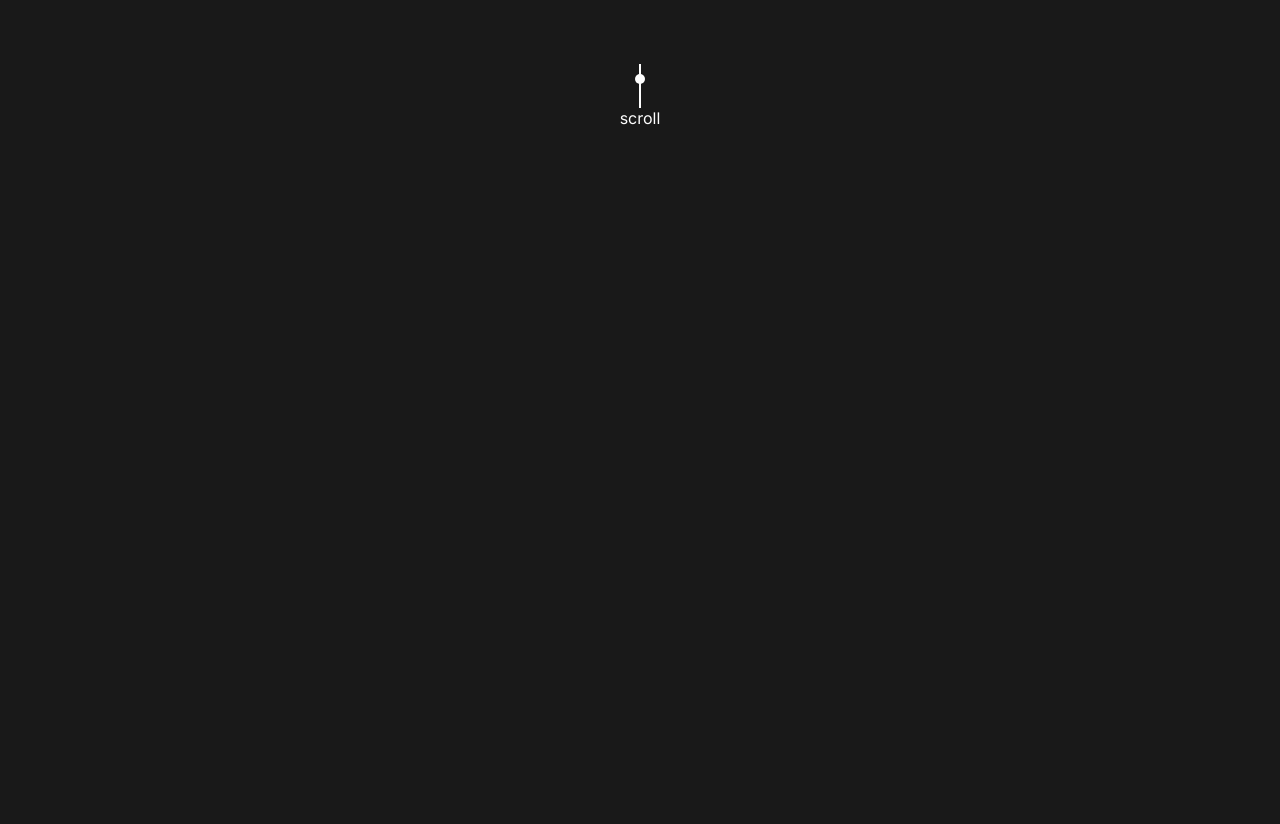
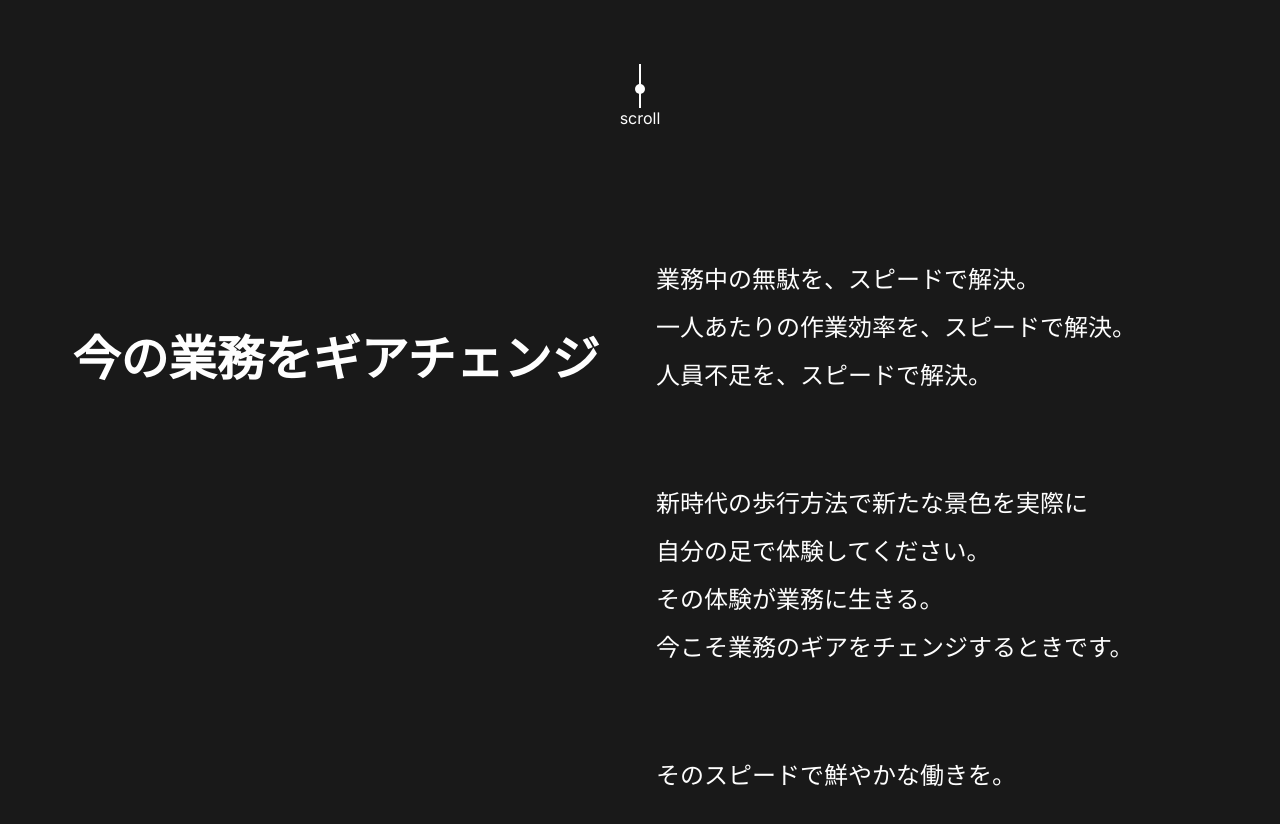
Before and after one commit to RikutoOgaki/quickworkWeb, a Next.js app: page / in a window 1280 px wide. Shown: the part 640-1464 px from the top of the page. Before the commit the page ends 800 px from the top, so only its background shows below. Built offline with nearby package versions, Linux system fonts and the light colour scheme.

Commit message:
OverView仮完成

```diff
--- a/src/app/page.tsx
+++ b/src/app/page.tsx
@@ -6,6 +6,7 @@ import Button from '@/components/Button'
 import Header from '@/components/Header'
 import ScrollEffect from "@/components/ScrollEffect";
 import MainView from '@/components/MainView'
+import Overview from "@/components/Overview";
 
 export default function Home() {
   return (
@@ -15,6 +16,7 @@ export default function Home() {
         <MainView />
         {/* <Button text="詳しく見る" /> */}
         <ScrollEffect />
+        <Overview />
       </div>
     </>
   );
--- /dev/null
+++ b/src/components/Overview.tsx
@@ -0,0 +1,34 @@
+'use client'
+
+import style from '@/styles/components/overview.module.scss'
+
+export default function Overview() {
+    return (
+        <>
+            <div className={style.overViewWrap}>
+                <div className={style.overViewBox}>
+                    <h2 className={style.overViewTitle}>
+                        今の業務をギアチェンジ
+                    </h2>
+                </div>
+                <div className={style.overViewBox}>
+                    <p className={style.overViewText}>
+                        業務中の無駄を、スピードで解決。<br />
+                        一人あたりの作業効率を、スピードで解決。<br />
+                        人員不足を、スピードで解決。
+                    </p>
+                    <p className={style.overViewText}>
+                        新時代の歩行方法で新たな景色を実際に<br />
+                        自分の足で体験してください。<br />
+                        その体験が業務に生きる。<br />
+                        今こそ業務のギアをチェンジするときです。
+                    </p>
+                    <p className={style.overViewText}>
+                        そのスピードで鮮やかな働きを。
+                    </p>
+                    {/* <p>logo</p> */}
+                </div>
+            </div>
+        </>
+    )
+}
--- /dev/null
+++ b/src/styles/components/overview.module.scss
@@ -0,0 +1,39 @@
+.overViewWrap {
+    width: 100%;
+    height: 100vh;
+    display: flex;
+    justify-content: center;
+    align-items: center;
+    gap: 2rem;
+
+    .overViewBox {
+        width: 45%;
+        height: 80%;
+
+        &:first-child {
+            display: flex;
+            justify-content: center;
+            align-items: flex-start;
+        }
+
+        &:last-child {
+            display: flex;
+            flex-direction: column;
+            justify-content: center;
+            gap: 5rem;
+        }
+
+
+        .overViewTitle {
+            font-size: 3rem;
+            color: #fefefe;
+            margin-top: 7rem;
+        }
+
+        .overViewText {
+            font-size: 1.5rem;
+            color: #fefefe;
+            line-height: 2;
+        }
+    }
+}
```
Also changed, not shown: src/components/Footer.tsx (added, +13 -0 lines), src/styles/components/footer.module.scss (added).
